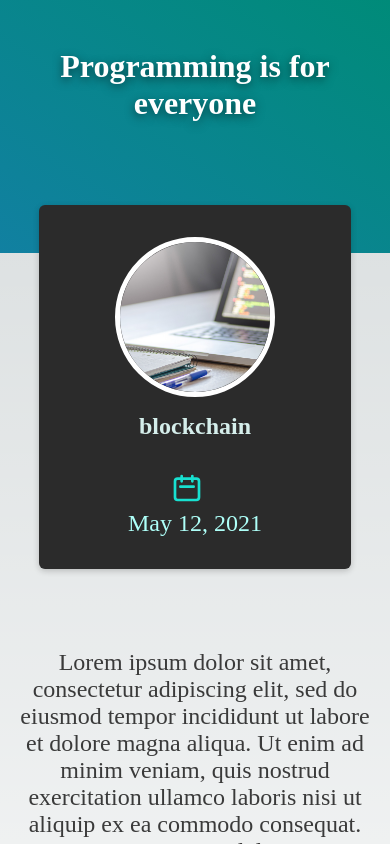
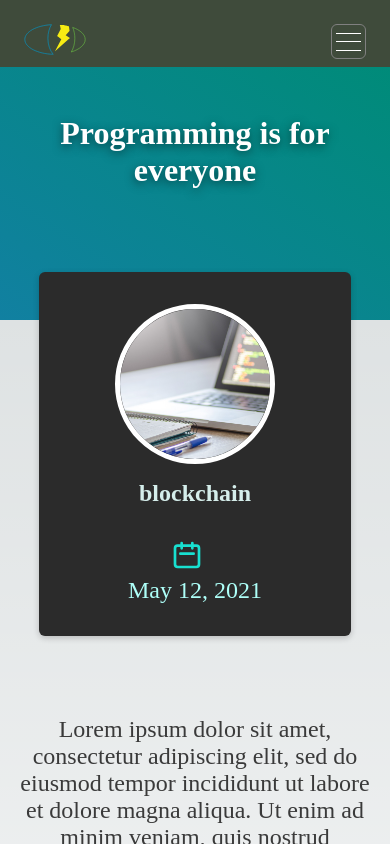
Before and after one commit to vic-villicana/Portfolio-v2, a Next.js app: page /blog/e1 in a window 390 px wide. Shown: the top 844 px of the page. Built offline with nearby package versions, Linux system fonts and the light colour scheme.

Commit message:
add General Layout Wrapper component to _app component

```diff
--- /dev/null
+++ b/components/layout/layout.js
@@ -0,0 +1,12 @@
+import {Fragment} from 'react'
+import NavBar from './navbar'
+import Footer from './footer'
+export default function Layout(props){
+    return(
+        <Fragment>
+            <NavBar/>
+            {props.children}
+            <Footer />
+        </Fragment>
+    )
+}
--- /dev/null
+++ b/components/layout/navbar.module.css
@@ -0,0 +1,114 @@
+.navbar{
+    display:flex;
+    justify-content:space-between;
+    padding: 1em 3em .5em 3em;
+    align-items:center;
+    background:#3F4B3B;
+}
+.hamburger{
+   opacity:0;
+   display:none;
+}
+
+.logo{
+    width:7%;
+}
+
+.links li{
+    margin-left:.75em;
+    color:white;
+}
+.links {
+    list-style:none;
+    display: flex;
+    flex-direction:row;
+}
+
+.hamLinks{
+    opacity:0;
+}
+
+
+
+
+@media(max-width:700px){
+/* hammburger menu */
+/* hammburger menu */
+
+.links{
+    display:none;
+}
+
+.logo{
+    width:18%;
+}
+
+.navbar{
+    padding: 1.5em 1.5em .5em 1.5em;
+
+}
+
+.hamburger{
+    height:auto;
+    opacity:1;
+    display:block;
+}
+
+
+
+/* hamburger button */
+/* hamburger button */
+.hIcon div{
+    height:1px;
+    width:75%;
+    background:white;
+    /* margin: 6px auto; */
+}
+
+.hIcon{
+    width:35px;
+    height: 35px;
+    border:1px solid grey;
+    border-radius:6px;
+    display:flex;
+    flex-direction: column;
+    justify-content:space-evenly;
+    align-items:center;
+}
+
+/* hamburger dropdown menu */
+/* hamburger dropdown menu */
+
+
+    .hamLinks li{
+        margin:0 auto;
+
+    }
+
+    .navActive{
+        right:0;
+    }
+    .nonActive{
+        right:-150px;
+
+    }
+
+    .hamLinks{
+        position:fixed;
+        list-style:none;
+        display:flex;
+        justify-content:space-evenly;
+        flex-direction:column;
+        height:211px;
+        width:150px;
+        background:#3F4B3B;
+        z-index:30;
+        transition: all 0.2s;
+        opacity:1;
+        color:white;
+    }
+}
+
+@media(min-width:1440) and (max-width:1920px){
+
+}
--- a/pages/_app.js
+++ b/pages/_app.js
@@ -1,5 +1,11 @@
 import '@/styles/globals.css'
+import Layout from '../components/layout/layout'
+import {Fragment} from 'react'
 
 export default function App({ Component, pageProps }) {
-  return <Component {...pageProps} />
+  return (
+    <Layout>
+      <Component {...pageProps} />
+    </Layout>
+  )
 }
--- a/pages/index.js
+++ b/pages/index.js
@@ -4,8 +4,8 @@ import Header from '../components/home/header'
 import AboutSection from '../components/home/about-section'
 import ContactForm from '../components/home/contact-form'
 import ProjectSlider from '../components/projects/project-slider'
-import Footer from '../components/footer/footer'
-import NavBar from '../components/navbar/navbar'
+import Footer from '../components/layout/footer'
+import NavBar from '../components/layout/navbar'
 
 export default function MainPage() {
 
@@ -20,12 +20,10 @@ export default function MainPage() {
                 <Link href='/projects' >projects </Link>
                 <Link href='/blog'>blog </Link>
             </ul> */}
-            <NavBar />
             <Header />
             <AboutSection/>
             <ProjectSlider projects={projects} />
             <ContactForm />
-            <Footer />
         </div>
     )
 }
--- a/pages/projects/[projectId].js
+++ b/pages/projects/[projectId].js
@@ -1,13 +1,12 @@
 import {useRouter} from 'next/router'
 import ProjectHeading from '../../components/projects/project-heading'
 import ProjectFlex from '../../components/projects/project-flex'
-import NavBar from '../../components/navbar/navbar'
+import NavBar from '../../components/layout/navbar'
 export default function ProjectPage() {
     const router = useRouter()
     const query =  router.query.projectId
     return (
         <div>
-            <NavBar />
             <ProjectHeading />
             <ProjectFlex />
         </div>
```
Also changed, not shown: components/layout/nav.js (added, +50 -0 lines), pages/projects/index.js (+2 -5 lines), components/layout/footer.js (renamed from components/footer/footer.js), components/layout/footer.module.css (renamed from components/footer/footer.module.css), components/layout/nav.module.css (renamed from components/navbar/navbar.module.css), components/layout/navbar.js (renamed from components/navbar/navbar.js).
